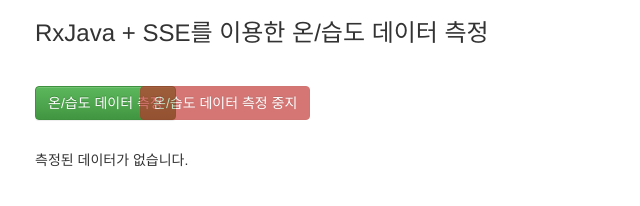
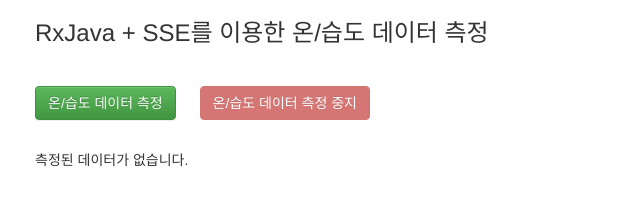
Before and after one commit to ITVillage-Kevin/rxjava-episode2-practice-client, a plain HTML site: page index.html in a window 1280 px wide. Shown: the whole page, without its empty margins (0-640 px from the left). Drawn offline with nearby package versions, Linux system fonts and the light colour scheme.

Commit message:
Modify index.html

```diff
--- a/index.html
+++ b/index.html
@@ -27,11 +27,9 @@
             </div>
         </div>
         <div class="row margin-top" id="button-area">
-            <div class="col-lg-1">
+            <div class="col-lg-12">
                 <button type="button" class="btn btn-success" id="btnStart">온/습도 데이터 측정</button>
-            </div>
-            <div class="col-lg-1">
-                <button type="button" class="btn btn-danger" id="btnStop" disabled="disabled">온/습도 데이터 측정 중지</button>
+                <button type="button" class="btn btn-danger margin-left" id="btnStop" disabled="disabled">온/습도 데이터 측정 중지</button>
             </div>
         </div>
         <div class="row margin-top" id="data-area">
```
